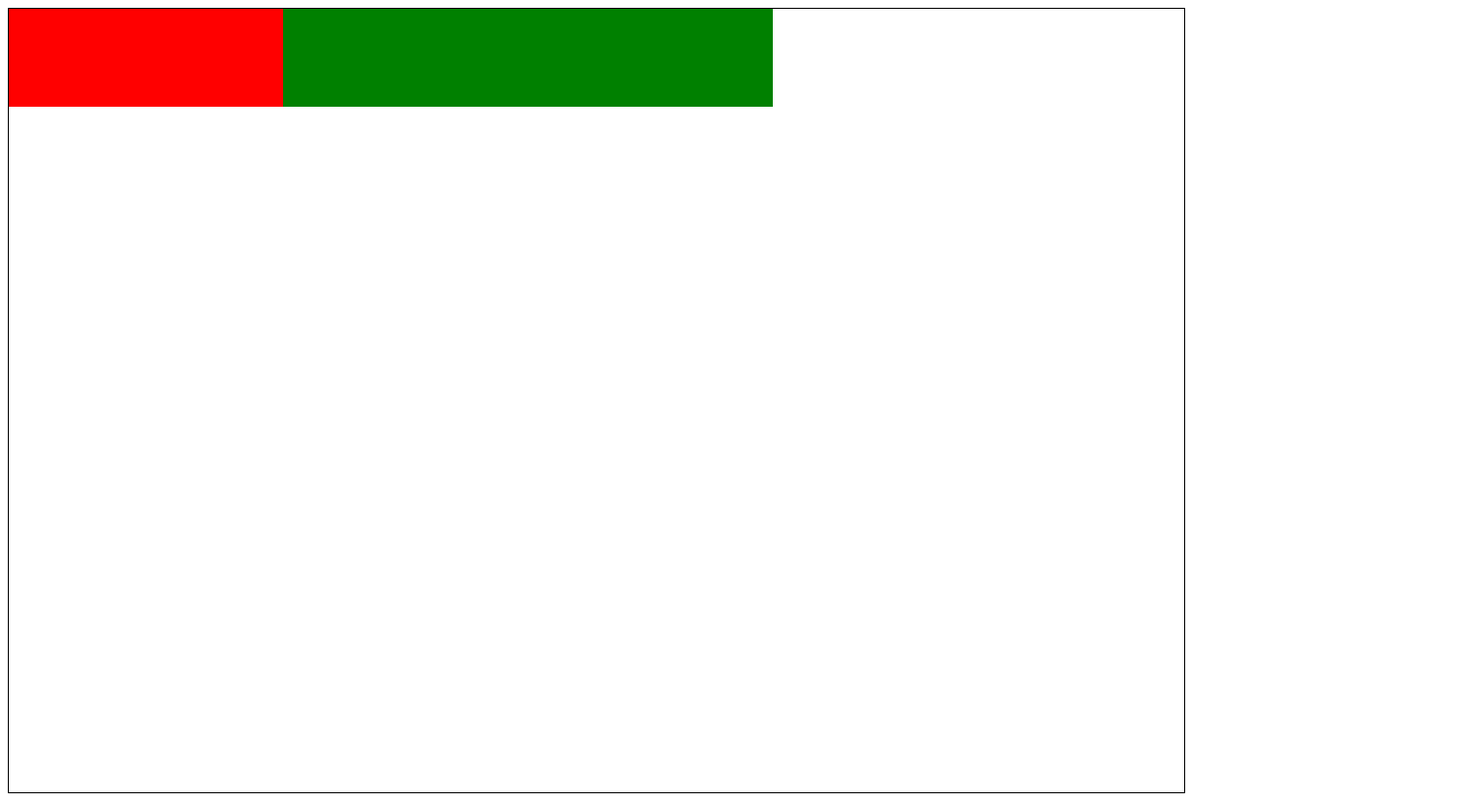
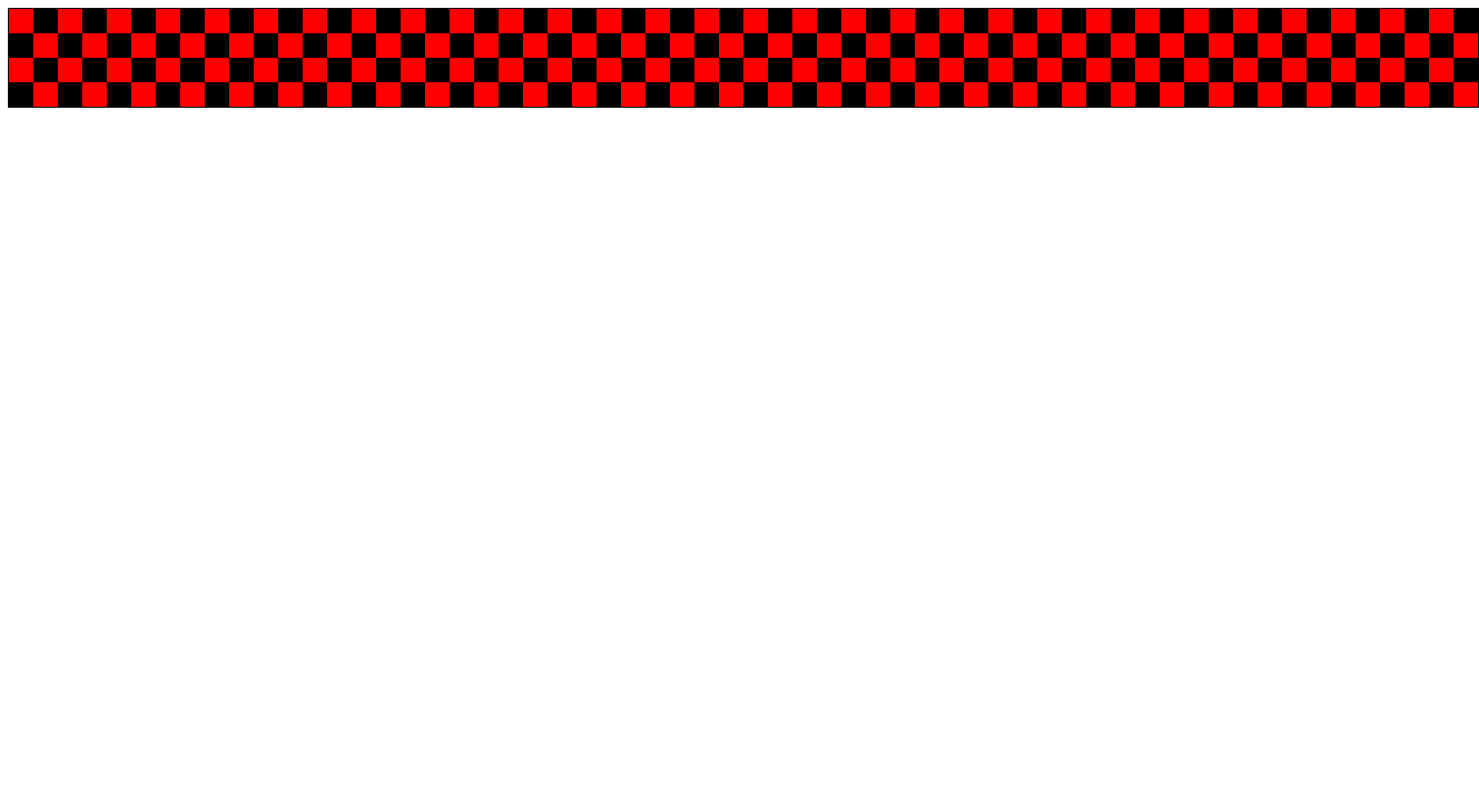
Before and after one commit to sabrinaawobz/square-canvas, a website: page index.html in a window 1280 px wide. Shown: the whole page at 98% size, 1510 px wide, since content can reach past the window. After the commit the page ends 800 px from the top, so only its background shows below. Drawn offline with Linux system fonts and the light colour scheme.

Commit message:
add fonction damier

```diff
--- a/index.html
+++ b/index.html
@@ -6,11 +6,9 @@
     <meta name="viewport" content="width=device-width, initial-scale=1.0">
     <title>Document</title>
     <link rel="stylesheet" href="style.css">
-
 </head>
 <body>
-<canvas id="canvas" width="1200" height="800"></canvas>
-
+    <canvas id="canvas" width="1500" height="100"></canvas>
 <script src="script.js"></script>
 </body>
 </html>
--- a/script.js
+++ b/script.js
@@ -1,24 +1,41 @@
+function drawLine() {
 
+    var ctx = document.getElementById('canvas').getContext('2d');
 
-var canvas = document.getElementById('canvas');
+    for (var i = 0; i < 50; i++) {
+      ctx.fillStyle = 'red'
+      ctx.fillRect(i * 50, 0, 25, 25);
+      ctx.fillStyle = 'black';
+      ctx.fillRect(i * 50 + 25, 0, 25, 25);
+    }
 
-var ctx = canvas.getContext('2d');
-var ctx2 = canvas.getContext('2d');
-
-ctx.fillStyle = 'red';
-ctx.fillRect(0, 0, 300, 100);
-
-ctx2.fillStyle = 'green';
-ctx2.fillRect(280, 0, 500, 100);
-
-function drawLine(nbrCarre) {
-
-
+    for (var i = 0; i < 50; i++) {
+      ctx.fillStyle = 'black'
+      ctx.fillRect(i * 50, 25, 25, 25);
+      ctx.fillStyle = 'red';
+      ctx.fillRect(i * 50 + 25, 25, 25, 25);
+    }
 }
 
-/*
+drawLine();
 
-function drawLine(nbrCarre) {
+function drawLineDeux() {
 
+    var ctx = document.getElementById('canvas').getContext('2d');
 
-}*/
+    for (var i = 0; i < 50; i++) {
+      ctx.fillStyle = 'red';
+      ctx.fillRect(i * 50 + 0, 50, 25, 25);
+      ctx.fillStyle = 'black';
+      ctx.fillRect(i * 50 + 25, 50, 25, 25);
+    }
+
+    for (var i = 0; i < 50; i++) {
+       ctx.fillStyle = 'black';
+      ctx.fillRect(i * 50, 75, 25, 25);
+      ctx.fillStyle = 'red';
+      ctx.fillRect(i * 50 + 25, 75, 25, 25);
+    }
+}
+
+drawLineDeux();
--- a/style.css
+++ b/style.css
@@ -1,4 +1,3 @@
 canvas {
-
     border: 1px solid black;
 }
```
